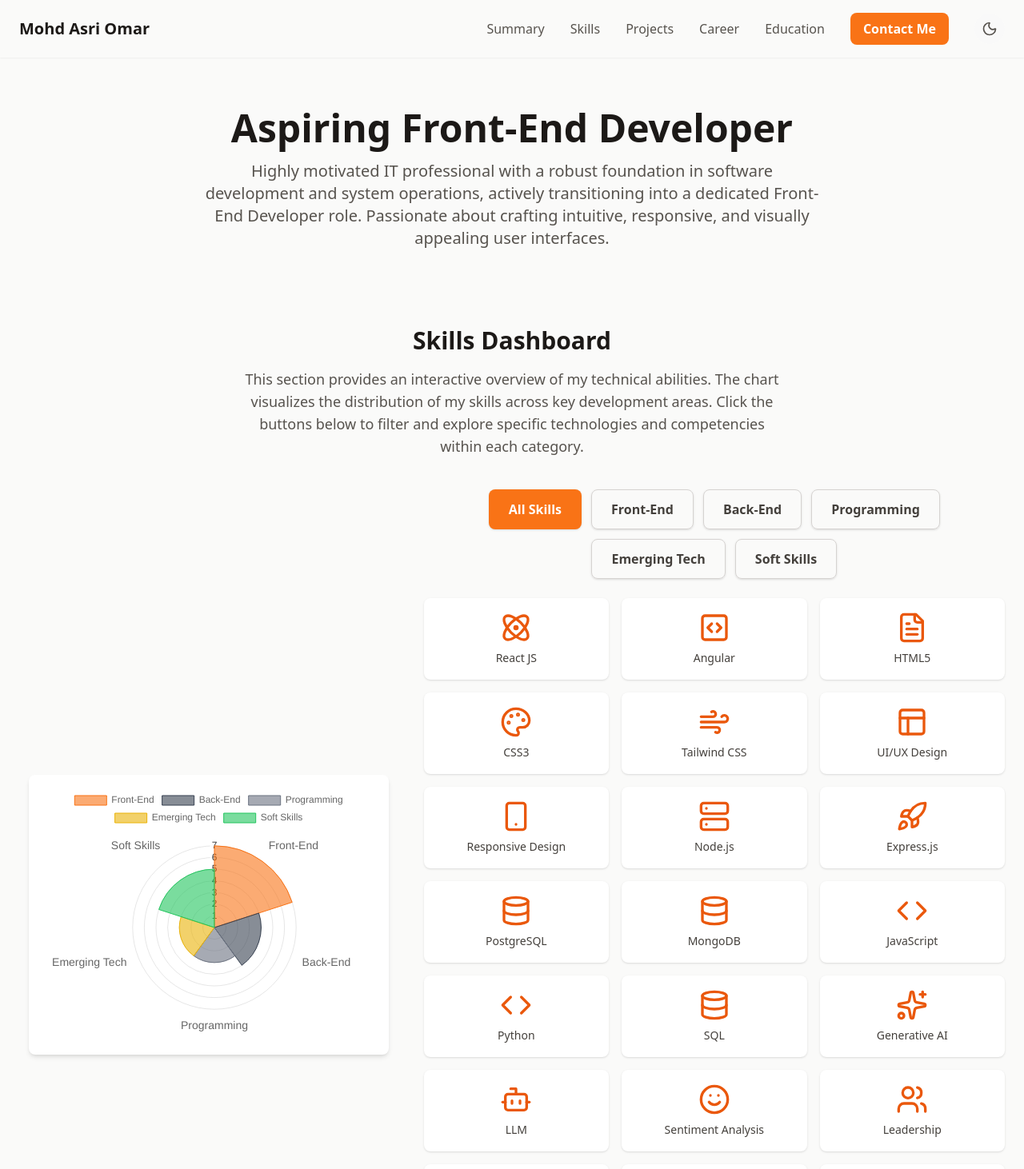
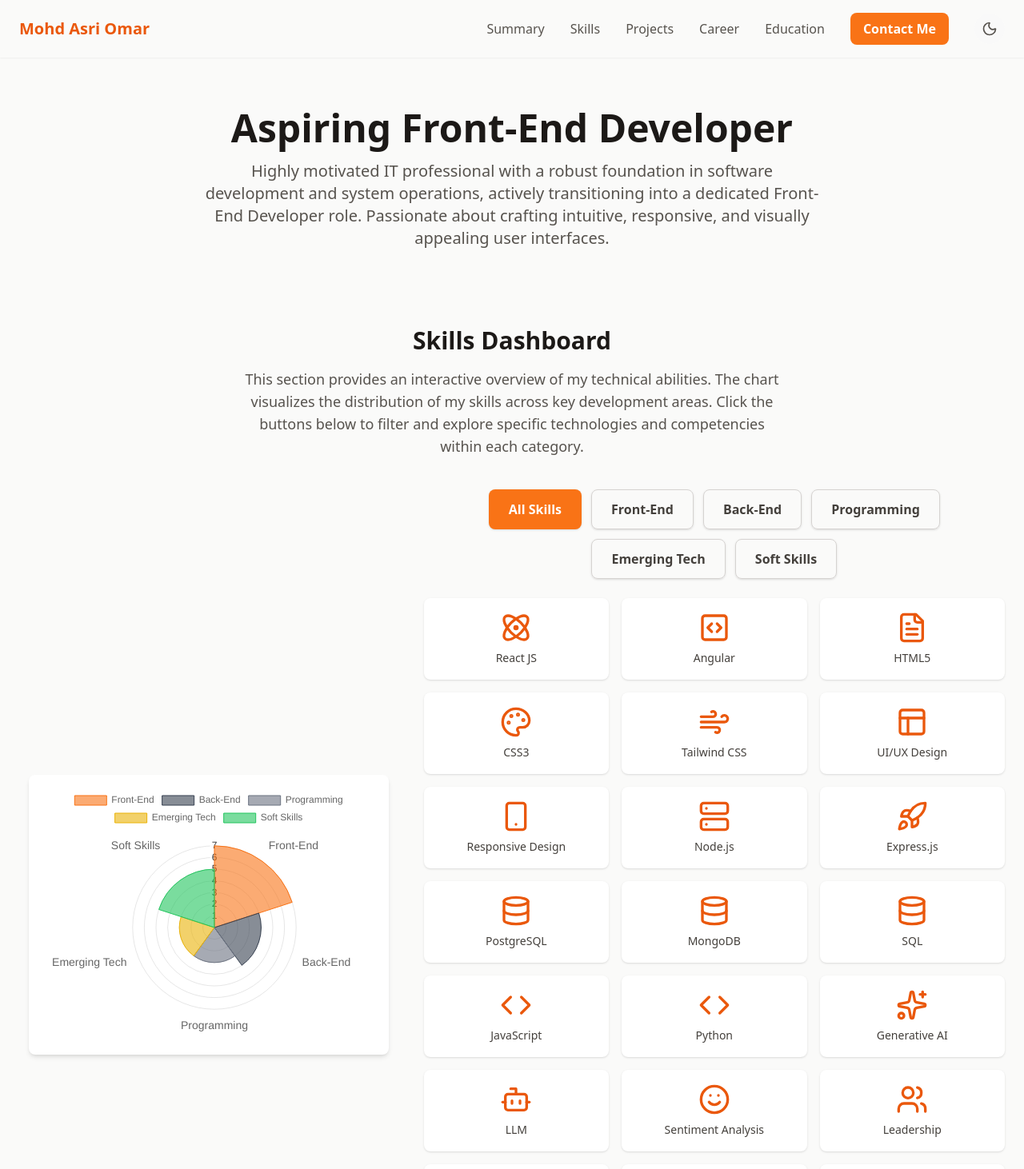
Before and after one commit to asriomar/asri25, a React (Vite) app: page / in a window 1280 px wide. Shown: the top 1462 px of the page at 80% size. Built offline with nearby package versions, Linux system fonts and the light colour scheme.

Commit message:
Update App.jsx

```diff
--- a/src/App.jsx
+++ b/src/App.jsx
@@ -53,11 +53,12 @@
             { name: "Express.js", icon: <Rocket size={40} /> },
             { name: "PostgreSQL", icon: <Database size={40} /> },
             { name: "MongoDB", icon: <Database size={40} /> },
+            { name: "SQL", icon: <Database size={40} /> },
         ],
         scripting: [
             { name: "JavaScript", icon: <Code size={40} /> },
             { name: "Python", icon: <Code size={40} /> },
-            { name: "SQL", icon: <Database size={40} /> },
+
         ],
         emerging: [
             { name: "Generative AI", icon: <Sparkles size={40} /> },
@@ -318,7 +319,7 @@
             </style>
             <header id="header" className={`${isDarkMode ? 'bg-stone-900/80' : 'bg-stone-50/80'} backdrop-blur-sm sticky top-0 z-50 shadow-sm`}>
                 <nav className="px-6 py-4 flex justify-between items-center w-full">
-                    <div className="text-xl font-bold text-stone-900 dark:text-stone-50">
+                    <div className="text-xl font-bold text-orange-600">
                         Mohd Asri Omar
                     </div>
                     {/* Desktop Navigation */}
@@ -546,7 +547,7 @@
                     <h3 className="text-2xl font-bold mb-2">Let's Connect</h3>
                     <p className="mb-4">Feel free to reach out for opportunities or just to say hello.</p>
                     <a href="mailto:mohdasriomar84@gmail.com" className="bg-orange-500 hover:bg-orange-600 text-white font-bold py-3 px-6 rounded-lg transition-colors inline-block">mohdasriomar84@gmail.com</a>
-                    <p className="mt-6 text-sm text-stone-400">&copy; 2024 Mohd Asri Omar. All Rights Reserved.</p>
+                    <p className="mt-6 text-sm text-stone-400">&copy; 2025 Mohd Asri Omar. All Rights Reserved.</p>
                 </div>
             </footer>
         </div>
```
